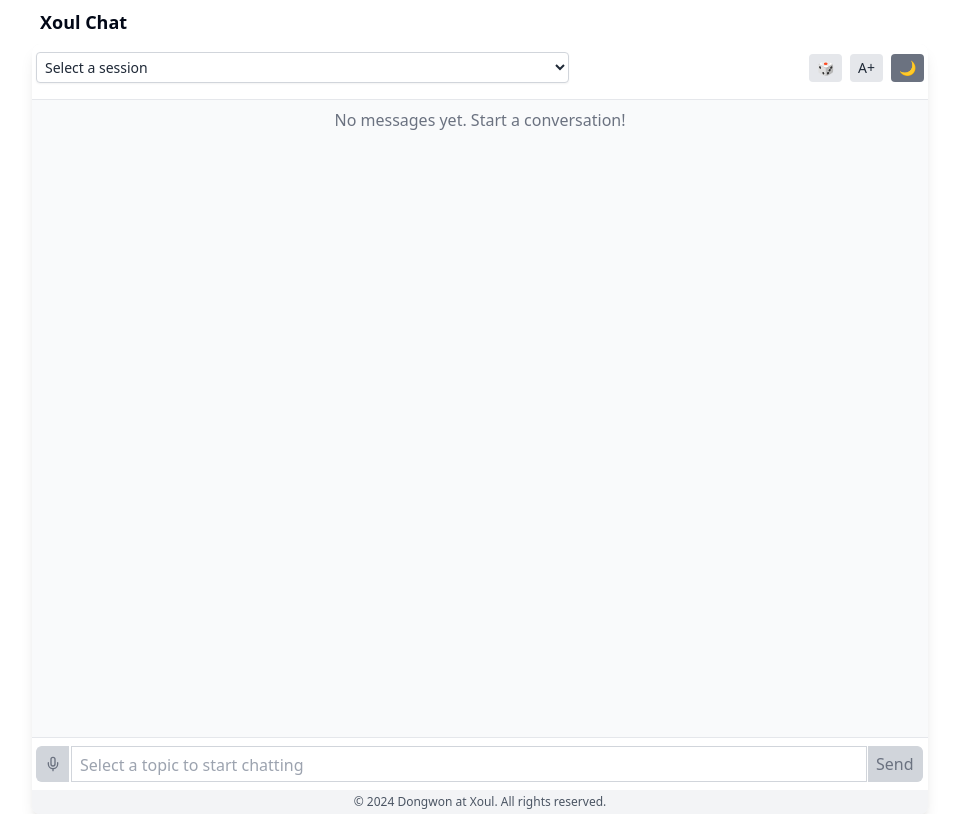
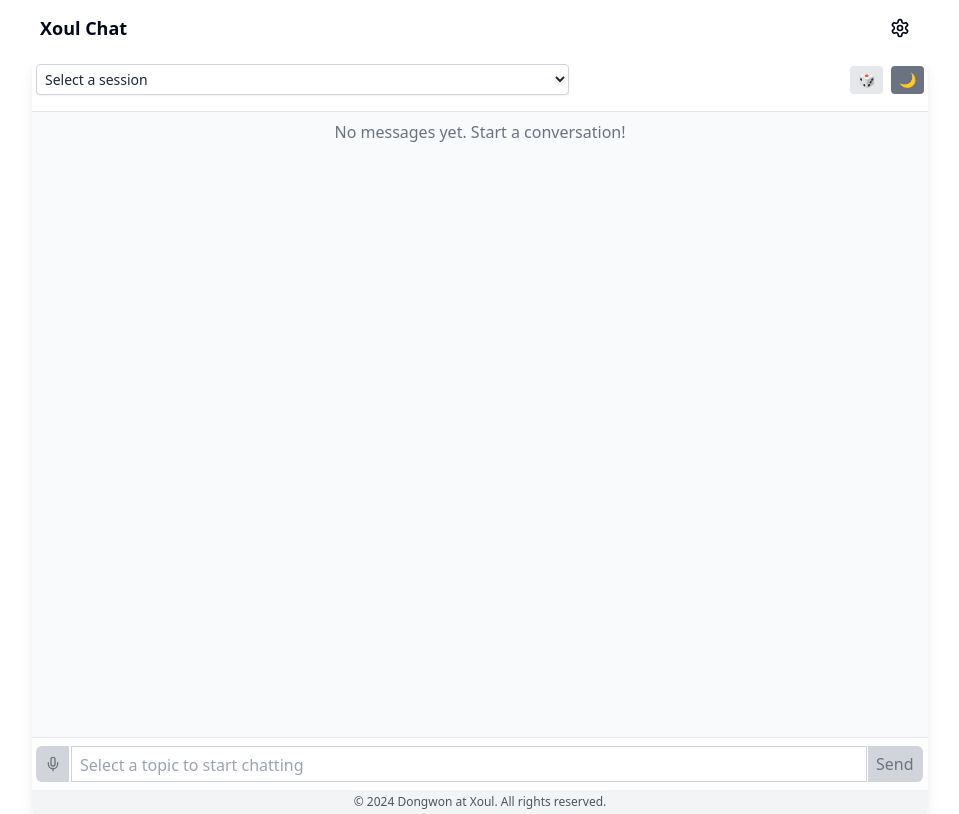
Before and after one commit to dom7kim/xoul-chat, a Next.js app: page / in a window 1280 px wide. Shown: the whole page, without its empty margins (160-1119 px from the left). Built offline with nearby package versions, Linux system fonts and the light colour scheme.

Commit message:
add settings button

```diff
--- a/src/app/components/ChatRoom.js
+++ b/src/app/components/ChatRoom.js
@@ -5,12 +5,11 @@ import ChatMessages from './ChatMessages';
 import ChatInput from './ChatInput';
 import CopyButton from './CopyButton';
 
-export default function ChatRoom({ questionData }) {
+export default function ChatRoom({ questionData, largeFont }) {
   const [messages, setMessages] = useState([]);
   const [selectedSession, setSelectedSession] = useState('');
   const [selectedQuestion, setSelectedQuestion] = useState('');
   const [darkMode, setDarkMode] = useState(false);
-  const [largeFont, setLargeFont] = useState(false);
   const [isTyping, setIsTyping] = useState(false);
   const chatContainerRef = useRef(null);
 
@@ -132,10 +131,6 @@ export default function ChatRoom({ questionData }) {
     }
   };
 
-  const toggleFontSize = () => {
-    setLargeFont(!largeFont);
-  };
-
   const handleStartOver = () => {
     if (selectedQuestion) {
       // Immediately clear all messages and set typing to true
@@ -228,15 +223,6 @@ Generated on ${new Date().toLocaleString()}
               🎲
             </button>
             <button
-              onClick={toggleFontSize}
-              className={`px-2 py-1 text-sm rounded ${
-                darkMode ? 'bg-gray-600 text-white' : 'bg-gray-200 text-gray-800'
-              } hover:bg-opacity-80 transition-colors`}
-              aria-label={largeFont ? "Decrease font size" : "Increase font size"}
-            >
-              {largeFont ? 'A-' : 'A+'}
-            </button>
-            <button
               onClick={() => setDarkMode(!darkMode)}
               className={`px-2 py-1 text-sm rounded ${
                 darkMode ? 'bg-gray-600 text-white' : 'bg-gray-500 text-gray-800'
--- /dev/null
+++ b/src/app/components/SettingsMenu.js
@@ -0,0 +1,48 @@
+import { useState, useRef, useEffect } from 'react';
+import { Settings } from 'lucide-react';
+import { Button } from '@/components/ui/button';
+
+export default function SettingsMenu({ largeFont, onToggleFontSize }) {
+  const [isOpen, setIsOpen] = useState(false);
+  const dropdownRef = useRef(null);
+
+  useEffect(() => {
+    function handleClickOutside(event) {
+      if (dropdownRef.current && !dropdownRef.current.contains(event.target)) {
+        setIsOpen(false);
+      }
+    }
+
+    document.addEventListener('mousedown', handleClickOutside);
+    return () => document.removeEventListener('mousedown', handleClickOutside);
+  }, []);
+
+  return (
+    <div className="relative" ref={dropdownRef}>
+      <Button
+        variant="ghost"
+        size="icon"
+        onClick={() => setIsOpen(!isOpen)}
+        className="hover:bg-gray-100 dark:hover:bg-gray-800"
+      >
+        <Settings className="h-5 w-5" />
+      </Button>
+
+      {isOpen && (
+        <div className="absolute right-0 mt-2 w-48 rounded-md shadow-lg bg-white dark:bg-gray-800 ring-1 ring-black ring-opacity-5 z-50">
+          <div className="py-1">
+            <button
+              onClick={() => {
+                onToggleFontSize();
+                setIsOpen(false);
+              }}
+              className="block w-full text-left px-4 py-2 text-sm text-gray-700 dark:text-gray-200 hover:bg-gray-100 dark:hover:bg-gray-700"
+            >
+              {largeFont ? 'Decrease Font Size' : 'Increase Font Size'}
+            </button>
+          </div>
+        </div>
+      )}
+    </div>
+  );
+}
--- a/src/app/page.js
+++ b/src/app/page.js
@@ -1,14 +1,43 @@
+'use client';
+import { useState, useEffect } from 'react';
 import ChatRoom from './components/ChatRoom';
 import { getQuestionData } from '@/lib/questionData';
+import SettingsMenu from './components/SettingsMenu';
 
 export default function Home() {
-  const questionData = getQuestionData();
+  const [questionData, setQuestionData] = useState(null);
+  const [largeFont, setLargeFont] = useState(false);
+
+  useEffect(() => {
+    async function loadQuestions() {
+      const data = await getQuestionData();
+      setQuestionData(data);
+    }
+    loadQuestions();
+  }, []);
+
+  const handleToggleFontSize = () => {
+    setLargeFont(!largeFont);
+  };
+
+  if (!questionData) {
+    return <div>Loading...</div>; // Add proper loading state UI if needed
+  }
 
   return (
     <main className="flex flex-col min-h-screen w-full max-w-4xl mx-auto">
-      <h1 className="text-lg font-semibold p-2">Xoul Chat</h1>
+      <div className="flex justify-between items-center p-2">
+        <h1 className="text-lg font-semibold">Xoul Chat</h1>
+        <SettingsMenu
+          largeFont={largeFont}
+          onToggleFontSize={handleToggleFontSize}
+        />
+      </div>
       <div className="flex-grow">
-        <ChatRoom questionData={questionData} />
+        <ChatRoom
+          questionData={questionData}
+          largeFont={largeFont}
+        />
       </div>
     </main>
   );
--- a/src/lib/questionData.js
+++ b/src/lib/questionData.js
@@ -1,9 +1,14 @@
 // lib/questionData.js
-import fs from 'fs';
-import path from 'path';
 
-export function getQuestionData() {
-  const filePath = path.join(process.cwd(), 'public', 'questions.json');
-  const fileContents = fs.readFileSync(filePath, 'utf8');
-  return JSON.parse(fileContents);
+export async function getQuestionData() {
+  try {
+    const response = await fetch('/questions.json');
+    if (!response.ok) {
+      throw new Error('Failed to fetch questions');
+    }
+    return await response.json();
+  } catch (error) {
+    console.error('Error loading questions:', error);
+    return {};
+  }
 }
```
